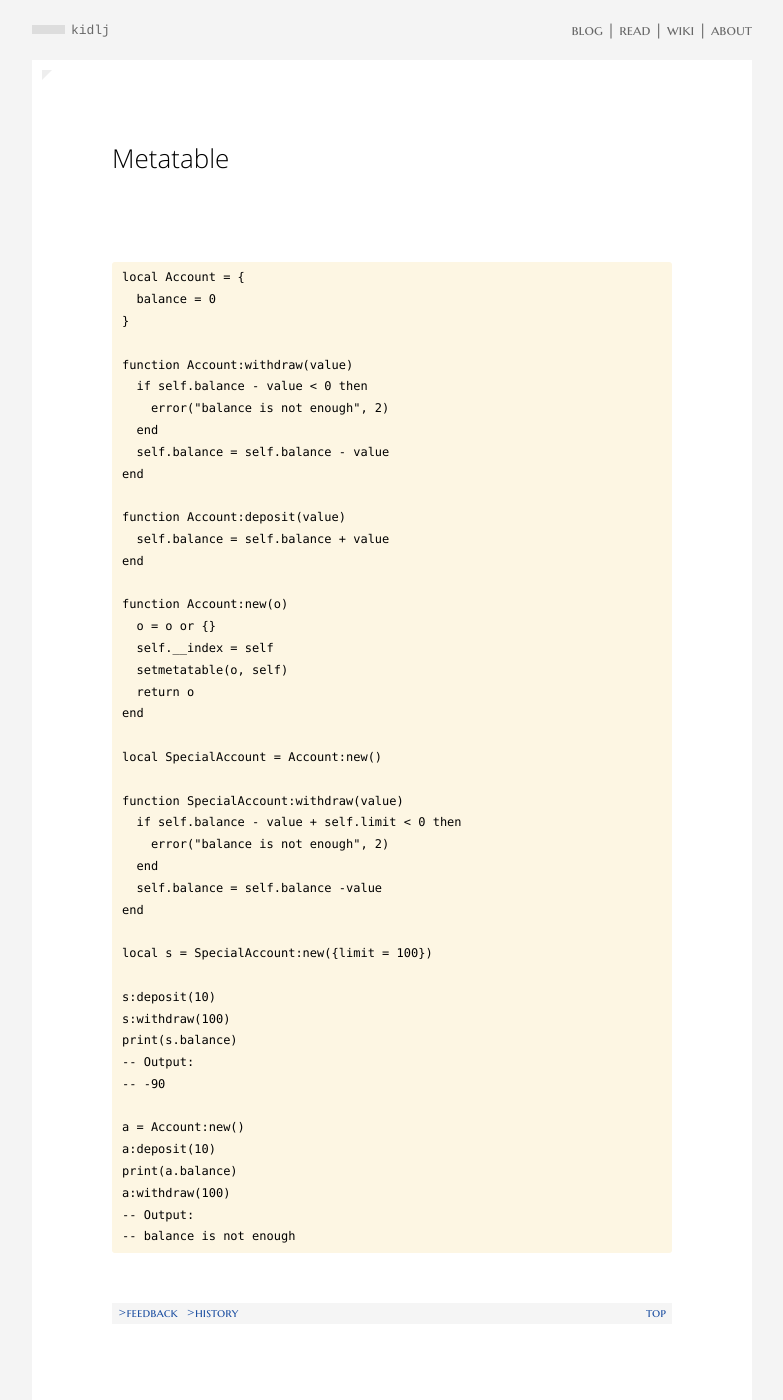
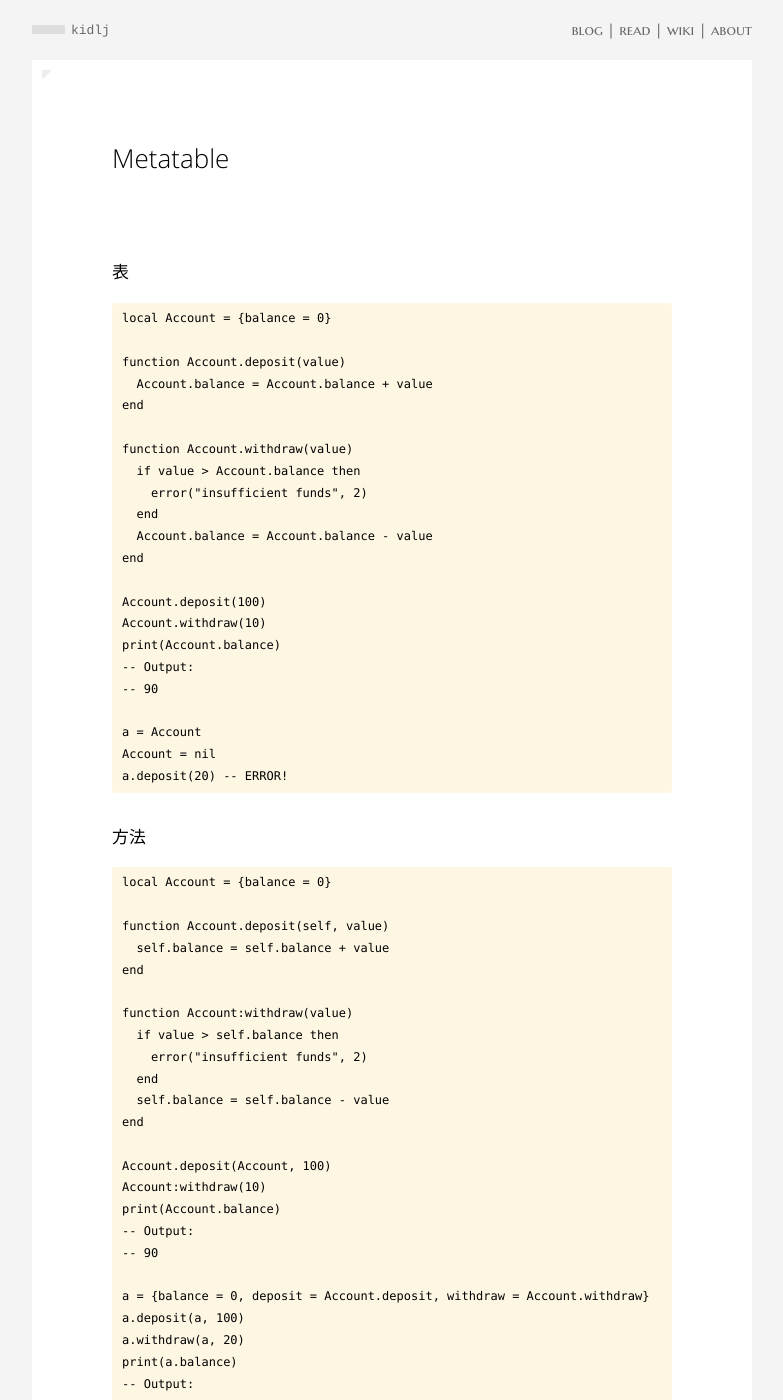
Before and after one commit to kidlj/awei, a Jekyll site: the page built from _wiki/metatable.md, in a window 1280 px wide and 1400 px high. Shown: the whole window, without its empty margins (248-1031 px from the left). Built offline with Jekyll 4.4.1, drawn with Linux system fonts in a browser that asks for light colours; some of the changed text lies outside the part shown.

Commit message:
more on lua metatable

```diff
--- a/_wiki/metatable.md
+++ b/_wiki/metatable.md
@@ -2,9 +2,81 @@
 title: Metatable
 ---
 
+### 表
+
+    local Account = {balance = 0}
+
+    function Account.deposit(value)
+      Account.balance = Account.balance + value
+    end
+
+    function Account.withdraw(value)
+      if value > Account.balance then
+        error("insufficient funds", 2)
+      end
+      Account.balance = Account.balance - value
+    end
+
+    Account.deposit(100)
+    Account.withdraw(10)
+    print(Account.balance)
+    -- Output:
+    -- 90
+
+    a = Account
+    Account = nil
+    a.deposit(20) -- ERROR!
+
+### 方法
+
+    local Account = {balance = 0}
+
+    function Account.deposit(self, value)
+      self.balance = self.balance + value
+    end
+
+    function Account:withdraw(value)
+      if value > self.balance then
+        error("insufficient funds", 2)
+      end
+      self.balance = self.balance - value
+    end
+
+    Account.deposit(Account, 100)
+    Account:withdraw(10)
+    print(Account.balance)
+    -- Output:
+    -- 90
+
+    a = {balance = 0, deposit = Account.deposit, withdraw = Account.withdraw}
+    a.deposit(a, 100)
+    a.withdraw(a, 20)
+    print(a.balance)
+    -- Output:
+    -- 80
+
     local Account = {
       balance = 0
     }
+
+### 类
+
+    local mt = {__index = Account}
+
+    function Account.new(o)
+      o = o or {}
+      setmetatable(o, mt)
+      return o
+    end
+
+    a2 = Account.new({balance = 0})
+    a2:deposit(100)
+    a2:withdraw(30)
+    print(a2.balance)
+    -- Output:
+    -- 70
+
+### 继承
 
     function Account:withdraw(value)
       if self.balance - value < 0 then
```
